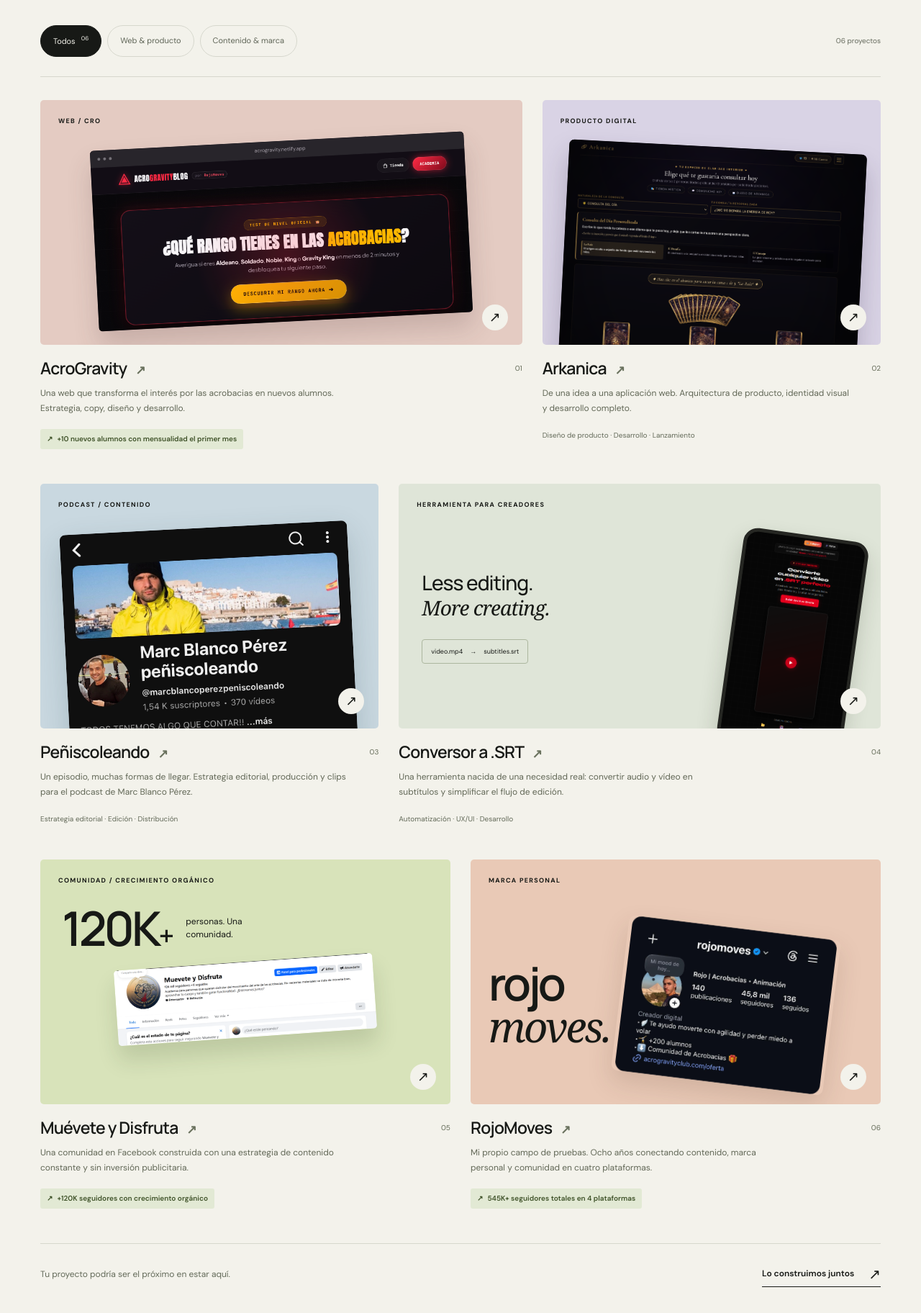
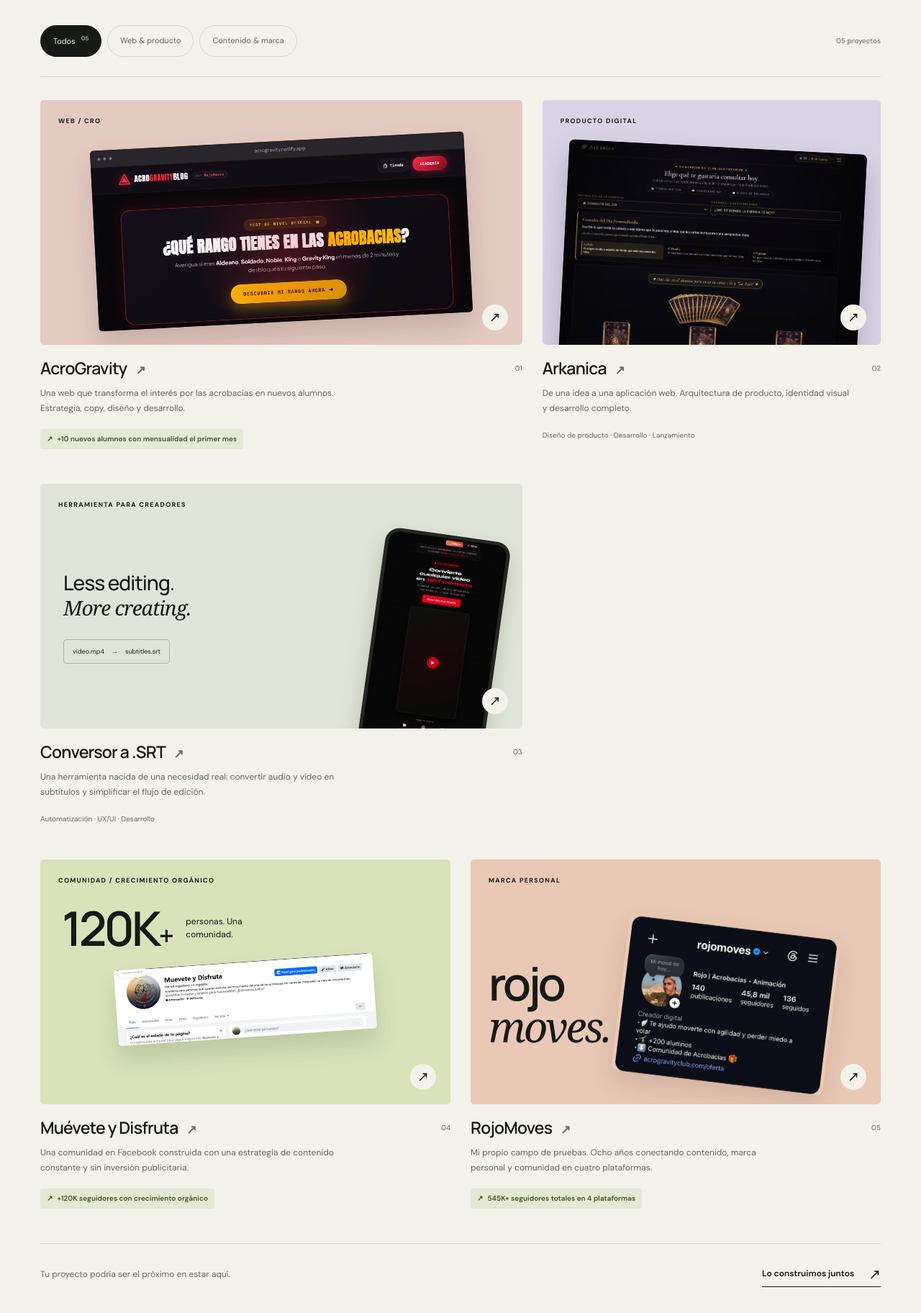
Before and after one commit to Rojomoves/sergiocreator, a plain HTML site: page index.html in a window 1280 px wide. Shown: the part 1276-3100 px from the top of the page at 72% size. Drawn offline with Linux system fonts and the light colour scheme.

Commit message:
eliminación del podcast

```diff
--- a/index.html
+++ b/index.html
@@ -70,8 +70,8 @@
 
     <section class="work-section light-section" id="proyectos" aria-labelledby="work-title">
       <div class="container">
-        <div class="section-heading"><div><p class="eyebrow"><span class="section-number">01 /</span><span data-en="SELECTED WORK">TRABAJOS SELECCIONADOS</span></p><h2 id="work-title"><span data-en="Less talk.">Menos palabras.</span><br><span class="serif" data-en="More projects.">Más proyectos.</span></h2></div><p class="section-intro" data-en="Websites, tools and communities. Different formats, one intention: make things happen.">Webs, herramientas y comunidades. Distintos formatos, una misma intención: hacer que las cosas pasen.</p></div>
-        <div class="work-toolbar"><div class="filters" role="group" aria-label="Filtrar proyectos" data-en-aria="Filter projects" hidden><button type="button" data-filter="all" aria-pressed="true"><span data-en="All">Todos</span><sup>06</sup></button><button type="button" data-filter="web" aria-pressed="false" data-en="Web & product">Web & producto</button><button type="button" data-filter="content" aria-pressed="false" data-en="Content & brand">Contenido & marca</button></div><p class="work-count" aria-live="polite" aria-atomic="true">06 proyectos</p></div>
+        <div class="section-heading"><div><p class="eyebrow"><span class="section-number">01 /</span><span data-en="SELECTED WORK">TRABAJOS SELECCIONADOS</span></p><h2 id="work-title"><span data-en="Less talk.">Menos palabras.</span><br><span class="serif" data-en="More projects.">Más proyectos.</span></h2></div><p class="section-intro" data-en="Webs, tools and communities. Different formats, one intention: make things happen.">Webs, herramientas y comunidades. Distintos formatos, una misma intención: hacer que las cosas pasen.</p></div>
+        <div class="work-toolbar"><div class="filters" role="group" aria-label="Filtrar proyectos" data-en-aria="Filter projects" hidden><button type="button" data-filter="all" aria-pressed="true"><span data-en="All">Todos</span><sup>05</sup></button><button type="button" data-filter="web" aria-pressed="false" data-en="Web & product">Web & producto</button><button type="button" data-filter="content" aria-pressed="false" data-en="Content & brand">Contenido & marca</button></div><p class="work-count" aria-live="polite" aria-atomic="true">05 proyectos</p></div>
         <div class="project-grid">
           <article class="project-card project-wide" data-category="web">
             <a class="project-visual acro-visual" href="https://acrogravity.netlify.app/" target="_blank" rel="noopener noreferrer" aria-label="Visitar AcroGravity, abre en otra pestaña" data-en-aria="Visit AcroGravity, opens in a new tab"><span class="visual-label">WEB / CRO</span><div class="browser-frame"><div class="browser-bar" aria-hidden="true"><i></i><i></i><i></i><span>acrogravity.netlify.app</span></div><img src="assets/acrogravity.png" alt="Web de AcroGravity con test de nivel de acrobacias y llamada a la acción" data-en-alt="AcroGravity website with an acrobatics level test and call to action" width="1627" height="711" loading="lazy"></div><span class="visual-open" aria-hidden="true">↗</span></a>
@@ -81,21 +81,17 @@
             <a class="project-visual arkanica-visual" href="https://arkanica.netlify.app/" target="_blank" rel="noopener noreferrer" aria-label="Visitar Arkanica, abre en otra pestaña" data-en-aria="Visit Arkanica, opens in a new tab"><span class="visual-label" data-en="DIGITAL PRODUCT">PRODUCTO DIGITAL</span><div class="app-frame"><img src="assets/arkanica.png" alt="Interfaz de Arkanica con consultas personalizadas y cartas" data-en-alt="Arkanica interface with personalized readings and cards" width="1782" height="1380" loading="lazy"></div><span class="visual-open" aria-hidden="true">↗</span></a>
             <div class="project-info"><div class="project-title-row"><h3><a href="https://arkanica.netlify.app/" target="_blank" rel="noopener noreferrer">Arkanica <span aria-hidden="true">↗</span></a></h3><span class="project-index">02</span></div><p data-en="From an idea to a live web app. Product architecture, visual identity and end-to-end development.">De una idea a una aplicación web. Arquitectura de producto, identidad visual y desarrollo completo.</p><span class="project-deliverable" data-en="Product design · Development · Launch">Diseño de producto · Desarrollo · Lanzamiento</span></div>
           </article>
-          <article class="project-card project-narrow" data-category="content">
-            <a class="project-visual podcast-visual" href="https://www.youtube.com/@marcblancoperezpeniscoleando" target="_blank" rel="noopener noreferrer" aria-label="Ver podcast Peñiscoleando en YouTube, abre en otra pestaña" data-en-aria="Watch Peñiscoleando on YouTube, opens in a new tab"><span class="visual-label">PODCAST / CONTENIDO</span><img src="assets/Podcast.PNG" alt="Canal de YouTube del podcast Peñiscoleando de Marc Blanco Pérez" data-en-alt="Marc Blanco Pérez's Peñiscoleando YouTube channel" width="1206" height="1034" loading="lazy"><span class="visual-open" aria-hidden="true">↗</span></a>
-            <div class="project-info"><div class="project-title-row"><h3><a href="https://www.youtube.com/@marcblancoperezpeniscoleando" target="_blank" rel="noopener noreferrer">Peñiscoleando <span aria-hidden="true">↗</span></a></h3><span class="project-index">03</span></div><p data-en="One episode, many ways to reach people. Editorial strategy, production and clips for Marc Blanco Pérez's podcast.">Un episodio, muchas formas de llegar. Estrategia editorial, producción y clips para el podcast de Marc Blanco Pérez.</p><span class="project-deliverable" data-en="Editorial strategy · Editing · Distribution">Estrategia editorial · Edición · Distribución</span></div>
-          </article>
           <article class="project-card project-wide" data-category="web">
             <a class="project-visual srt-visual" href="https://sergioworker.netlify.app/" target="_blank" rel="noopener noreferrer" aria-label="Probar conversor SRT, abre en otra pestaña" data-en-aria="Try the SRT converter, opens in a new tab"><span class="visual-label" data-en="TOOL FOR CREATORS">HERRAMIENTA PARA CREADORES</span><div class="srt-type" aria-hidden="true"><span>Less editing.</span><strong>More creating.</strong><span class="file-tag">video.mp4 <span>→</span> subtitles.srt</span></div><div class="phone-frame"><img src="assets/convertidorsrt.png" alt="Conversor de vídeos a subtítulos SRT" data-en-alt="Video to SRT subtitle converter" width="714" height="1216" loading="lazy"></div><span class="visual-open" aria-hidden="true">↗</span></a>
-            <div class="project-info"><div class="project-title-row"><h3><a href="https://sergioworker.netlify.app/" target="_blank" rel="noopener noreferrer"><span data-en="SRT converter">Conversor a .SRT</span> <span aria-hidden="true">↗</span></a></h3><span class="project-index">04</span></div><p data-en="A tool born from a real need: turn audio and video into subtitles and simplify the editing workflow.">Una herramienta nacida de una necesidad real: convertir audio y vídeo en subtítulos y simplificar el flujo de edición.</p><span class="project-deliverable" data-en="Automation · UX/UI · Development">Automatización · UX/UI · Desarrollo</span></div>
+            <div class="project-info"><div class="project-title-row"><h3><a href="https://sergioworker.netlify.app/" target="_blank" rel="noopener noreferrer"><span data-en="SRT converter">Conversor a .SRT</span> <span aria-hidden="true">↗</span></a></h3><span class="project-index">03</span></div><p data-en="A tool born from a real need: turn audio and video into subtitles and simplify the editing workflow.">Una herramienta nacida de una necesidad real: convertir audio y vídeo en subtítulos y simplificar el flujo de edición.</p><span class="project-deliverable" data-en="Automation · UX/UI · Development">Automatización · UX/UI · Desarrollo</span></div>
           </article>
           <article class="project-card project-half" data-category="content">
             <a class="project-visual community-visual" href="https://www.facebook.com/people/Muevete-y-Disfruta/61587223364554/" target="_blank" rel="noopener noreferrer" aria-label="Ver Muévete y Disfruta en Facebook, abre en otra pestaña" data-en-aria="View Muévete y Disfruta on Facebook, opens in a new tab"><span class="visual-label" data-en="COMMUNITY / ORGANIC GROWTH">COMUNIDAD / CRECIMIENTO ORGÁNICO</span><div class="community-stat"><strong>120K<span>+</span></strong><span data-en="people. One community.">personas. Una comunidad.</span></div><img src="assets/muevete-y-disfruta.png" alt="Página de Facebook Muévete y Disfruta" data-en-alt="Muévete y Disfruta Facebook page" loading="lazy"><span class="visual-open" aria-hidden="true">↗</span></a>
-            <div class="project-info"><div class="project-title-row"><h3><a href="https://www.facebook.com/people/Muevete-y-Disfruta/61587223364554/" target="_blank" rel="noopener noreferrer">Muévete y Disfruta <span aria-hidden="true">↗</span></a></h3><span class="project-index">05</span></div><p data-en="A Facebook community built with a consistent content strategy, without paid advertising.">Una comunidad en Facebook construida con una estrategia de contenido constante y sin inversión publicitaria.</p><span class="result-tag"><span aria-hidden="true">↗</span><span data-en="120K+ followers through organic growth">+120K seguidores con crecimiento orgánico</span></span></div>
+            <div class="project-info"><div class="project-title-row"><h3><a href="https://www.facebook.com/people/Muevete-y-Disfruta/61587223364554/" target="_blank" rel="noopener noreferrer">Muévete y Disfruta <span aria-hidden="true">↗</span></a></h3><span class="project-index">04</span></div><p data-en="A Facebook community built with a consistent content strategy, without paid advertising.">Una comunidad en Facebook construida con una estrategia de contenido constante y sin inversión publicitaria.</p><span class="result-tag"><span aria-hidden="true">↗</span><span data-en="120K+ followers through organic growth">+120K seguidores con crecimiento orgánico</span></span></div>
           </article>
           <article class="project-card project-half" data-category="content">
             <a class="project-visual brand-visual" href="https://www.instagram.com/rojomoves" target="_blank" rel="noopener noreferrer" aria-label="Ver RojoMoves en Instagram, abre en otra pestaña" data-en-aria="View RojoMoves on Instagram, opens in a new tab"><span class="visual-label" data-en="PERSONAL BRAND">MARCA PERSONAL</span><div class="brand-type" aria-hidden="true">rojo<br><em>moves.</em></div><img src="assets/antigua-marca-personal.png" alt="Perfil de Instagram de RojoMoves" data-en-alt="RojoMoves Instagram profile" width="1205" height="883" loading="lazy"><span class="visual-open" aria-hidden="true">↗</span></a>
-            <div class="project-info"><div class="project-title-row"><h3><a href="https://www.instagram.com/rojomoves" target="_blank" rel="noopener noreferrer">RojoMoves <span aria-hidden="true">↗</span></a></h3><span class="project-index">06</span></div><p data-en="My own testing ground. Eight years connecting content, personal brand and community across four platforms.">Mi propio campo de pruebas. Ocho años conectando contenido, marca personal y comunidad en cuatro plataformas.</p><span class="result-tag"><span aria-hidden="true">↗</span><span data-en="545K+ total followers across 4 platforms">545K+ seguidores totales en 4 plataformas</span></span></div>
+            <div class="project-info"><div class="project-title-row"><h3><a href="https://www.instagram.com/rojomoves" target="_blank" rel="noopener noreferrer">RojoMoves <span aria-hidden="true">↗</span></a></h3><span class="project-index">05</span></div><p data-en="My own testing ground. Eight years connecting content, personal brand and community across four platforms.">Mi propio campo de pruebas. Ocho años conectando contenido, marca personal y comunidad en cuatro plataformas.</p><span class="result-tag"><span aria-hidden="true">↗</span><span data-en="545K+ total followers across 4 platforms">545K+ seguidores totales en 4 plataformas</span></span></div>
           </article>
         </div>
         <div class="work-bottom"><p data-en="Your project could be the next one here.">Tu proyecto podría ser el próximo en estar aquí.</p><a class="text-link" href="#contacto"><span data-en="Let's build it together">Lo construimos juntos</span><span aria-hidden="true">↗</span></a></div>
@@ -115,7 +111,6 @@
           <a class="evidence" href="assets/metricas-facebook.png"><img src="assets/metricas-facebook.png" alt="Captura de estadísticas de Facebook" data-en-alt="Facebook analytics screenshot" loading="lazy"><span><span data-en="Facebook · Analytics">Facebook · Métricas</span><span aria-hidden="true">↗</span></span></a>
           <a class="evidence" href="assets/muevete-y-disfruta.png"><img src="assets/muevete-y-disfruta.png" alt="Comunidad Muévete y Disfruta en Facebook" data-en-alt="Muévete y Disfruta community on Facebook" loading="lazy"><span><span>Muévete y Disfruta</span><span aria-hidden="true">↗</span></span></a>
           <a class="evidence" href="assets/antigua-marca-personal.png"><img src="assets/antigua-marca-personal.png" alt="Perfil de la marca personal RojoMoves" data-en-alt="RojoMoves personal brand profile" loading="lazy"><span><span data-en="RojoMoves · Personal brand">RojoMoves · Marca personal</span><span aria-hidden="true">↗</span></span></a>
-          <a class="evidence" href="assets/Podcast.PNG"><img src="assets/Podcast.PNG" alt="Canal del podcast Peñiscoleando" data-en-alt="Peñiscoleando podcast channel" loading="lazy"><span><span>Podcast Peñiscoleando</span><span aria-hidden="true">↗</span></span></a>
           <a class="evidence" href="assets/ultimos-videos.PNG"><img src="assets/ultimos-videos.PNG" alt="Selección de vídeos publicados recientemente" data-en-alt="Selection of recently published videos" loading="lazy"><span><span data-en="Recent content">Contenido reciente</span><span aria-hidden="true">↗</span></span></a>
         </div>
         <p class="metrics-note" data-en="Figures from my own channels, as shown in the portfolio. Explore each screenshot to see its context and platform.">Cifras de mis canales propios recogidas en el portfolio. Explora cada captura para ver su contexto y plataforma.</p>
@@ -127,7 +122,7 @@
         <div class="section-heading"><div><p class="eyebrow"><span class="section-number">03 /</span><span data-en="HOW I CAN HELP">EN QUÉ PUEDO AYUDARTE</span></p><h2 id="services-title"><span data-en="A good idea deserves">Una buena idea merece</span><br><span class="serif" data-en="good execution.">una buena ejecución.</span></h2></div><p class="section-intro" data-en="Choose the starting point your business needs. I connect the pieces, from strategy to launch.">Elige el punto de partida que necesita tu negocio. Yo conecto las piezas, desde la estrategia hasta el lanzamiento.</p></div>
         <div class="services-grid">
           <article class="service"><div class="service-top"><span class="service-icon" aria-hidden="true">↗</span><span>01</span></div><h3 data-en="Websites that drive action">Webs que activan</h3><p data-en="For businesses that need to turn visits into enquiries. A clear message, intentional design and a simple path to contact.">Para negocios que necesitan convertir visitas en consultas. Un mensaje claro, diseño con intención y un camino sencillo al contacto.</p><ul><li data-en="Web strategy & copywriting">Estrategia web y copywriting</li><li data-en="Landing pages & web development">Landing pages y desarrollo web</li><li data-en="Conversion-focused design (CRO)">Diseño orientado a conversión (CRO)</li></ul><a class="text-link" href="#contacto" data-service="web"><span data-en="I need a website">Necesito una web</span><span aria-hidden="true">↗</span></a></article>
-          <article class="service"><div class="service-top"><span class="service-icon" aria-hidden="true">✳</span><span>02</span></div><h3 data-en="Content that connects">Contenido que conecta</h3><p data-en="For brands and creators who want a clear direction. A content system designed to build a community and earn its trust.">Para marcas y creadores que quieren una dirección clara. Un sistema de contenido para construir comunidad y ganarte su confianza.</p><ul><li data-en="Content strategy & personal brand">Estrategia de contenido y marca personal</li><li data-en="Editorial calendar & production">Calendario editorial y producción</li><li data-en="Podcasts, editing & short-form clips">Podcast, edición y clips derivados</li></ul><a class="text-link" href="#contacto" data-service="content"><span data-en="I want to grow my brand">Quiero impulsar mi marca</span><span aria-hidden="true">↗</span></a></article>
+          <article class="service"><div class="service-top"><span class="service-icon" aria-hidden="true">✳</span><span>02</span></div><h3 data-en="Content that connects">Contenido que conecta</h3><p data-en="For brands and creators who want a clear direction. A content system designed to build a community and earn its trust.">Para marcas y creadores que quieren una dirección clara. Un sistema de contenido para construir comunidad y ganarte su confianza.</p><ul><li data-en="Content strategy & personal brand">Estrategia de contenido y marca personal</li><li data-en="Editorial calendar & production">Calendario editorial y producción</li></ul><a class="text-link" href="#contacto" data-service="content"><span data-en="I want to grow my brand">Quiero impulsar mi marca</span><span aria-hidden="true">↗</span></a></article>
           <article class="service"><div class="service-top"><span class="service-icon code-icon" aria-hidden="true">&lt;/&gt;</span><span>03</span></div><h3 data-en="Tools that simplify">Herramientas que simplifican</h3><p data-en="For ideas that need to become products and repetitive tasks that need a better solution. Technology at the service of your work.">Para ideas que necesitan convertirse en producto y tareas repetitivas que piden una solución mejor. Tecnología al servicio de tu trabajo.</p><ul><li data-en="Web apps & digital products">Aplicaciones web y productos digitales</li><li data-en="UX/UI & development">Diseño UX/UI y desarrollo</li><li data-en="Workflow automation">Automatización de flujos de trabajo</li></ul><a class="text-link" href="#contacto" data-service="product"><span data-en="I have a product idea">Tengo una idea de producto</span><span aria-hidden="true">↗</span></a></article>
         </div>
       </div>
@@ -161,7 +156,7 @@
     </section>
   </main>
 
-  <footer class="site-footer container"><a class="wordmark" href="#hero" aria-label="Sergio, inicio" data-en-aria="Sergio, home">sergio<span aria-hidden="true">✳</span></a><p>© <span id="year">2026</span> Sergio. <span data-en="Made with intention.">Hecho con intención.</span></p><div class="footer-links"><a href="https://www.instagram.com/sergio.creator" target="_blank" rel="noopener noreferrer">Instagram ↗</a><a href="https://www.youtube.com/@marcblancoperezpeniscoleando" target="_blank" rel="noopener noreferrer">Podcast ↗</a><a href="#hero" data-en="Back to top ↑">Volver arriba ↑</a></div></footer>
+  <footer class="site-footer container"><a class="wordmark" href="#hero" aria-label="Sergio, inicio" data-en-aria="Sergio, home">sergio<span aria-hidden="true">✳</span></a><p>© <span id="year">2026</span> Sergio. <span data-en="Made with intention.">Hecho con intención.</span></p><div class="footer-links"><a href="https://www.instagram.com/sergio.creator" target="_blank" rel="noopener noreferrer">Instagram ↗</a><a href="#hero" data-en="Back to top ↑">Volver arriba ↑</a></div></footer>
 
   <dialog class="lightbox" aria-labelledby="lightbox-caption"><div class="lightbox-top"><span class="eyebrow" data-en="A CLOSER LOOK">AL DETALLE</span><button class="lightbox-close" type="button" aria-label="Cerrar imagen" data-en-aria="Close image">×</button></div><img class="lightbox-image" alt=""><div class="lightbox-bottom"><button type="button" data-lightbox-direction="-1" aria-label="Imagen anterior" data-en-aria="Previous image">←</button><p id="lightbox-caption"></p><button type="button" data-lightbox-direction="1" aria-label="Imagen siguiente" data-en-aria="Next image">→</button></div></dialog>
 </body>
```
